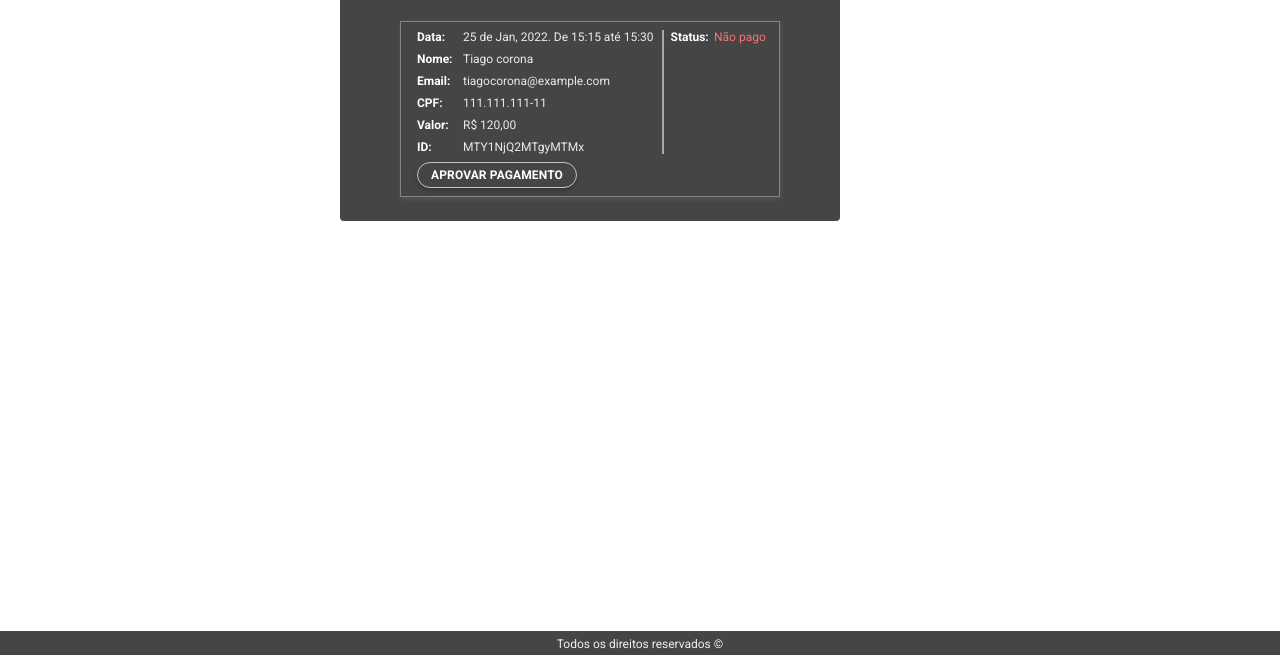
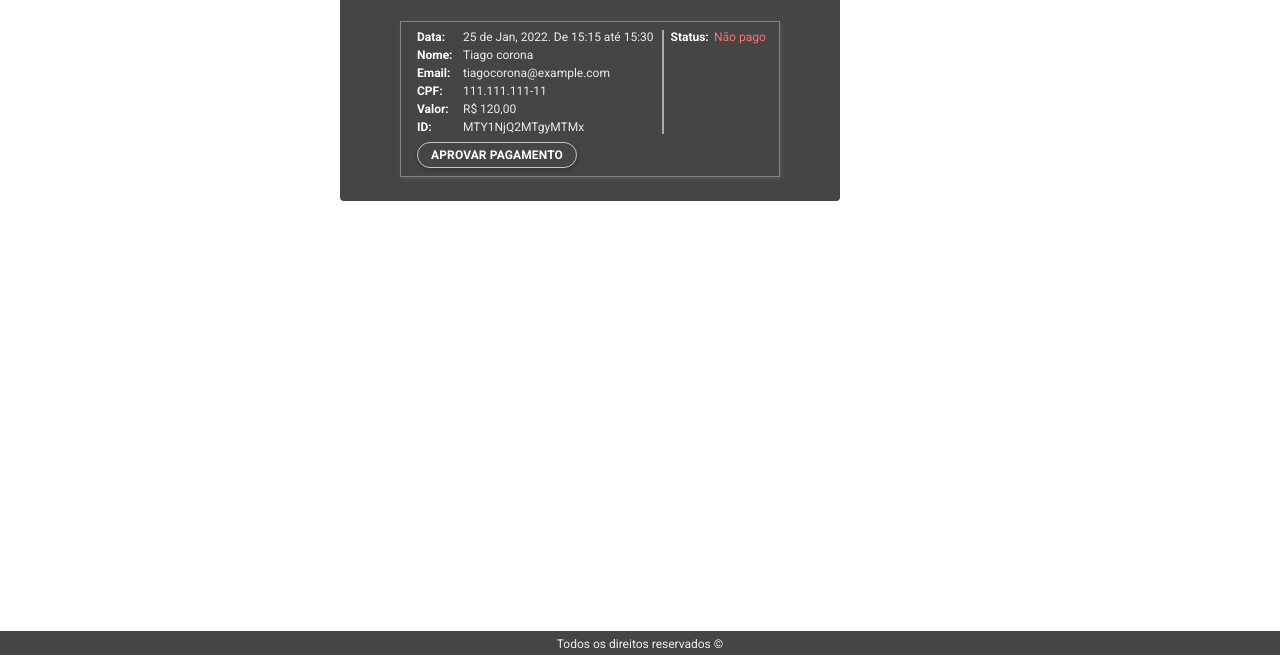
Before and after one commit to wejesuss/calendar, a plain HTML site: page payments/index.html in a window 1280 px wide. Shown: the part 145-800 px from the top of the page. Drawn offline with Linux system fonts and the light colour scheme.

Commit message:
refactor: change row gap size

```diff
--- a/payments/index.css
+++ b/payments/index.css
@@ -48,7 +48,7 @@ main .sections section:nth-of-type(1) {
 dl {
   display: grid;
   grid-template-columns: auto auto;
-  row-gap: 8px;
+  row-gap: 4px;
 }
 
 dl.event {
```
